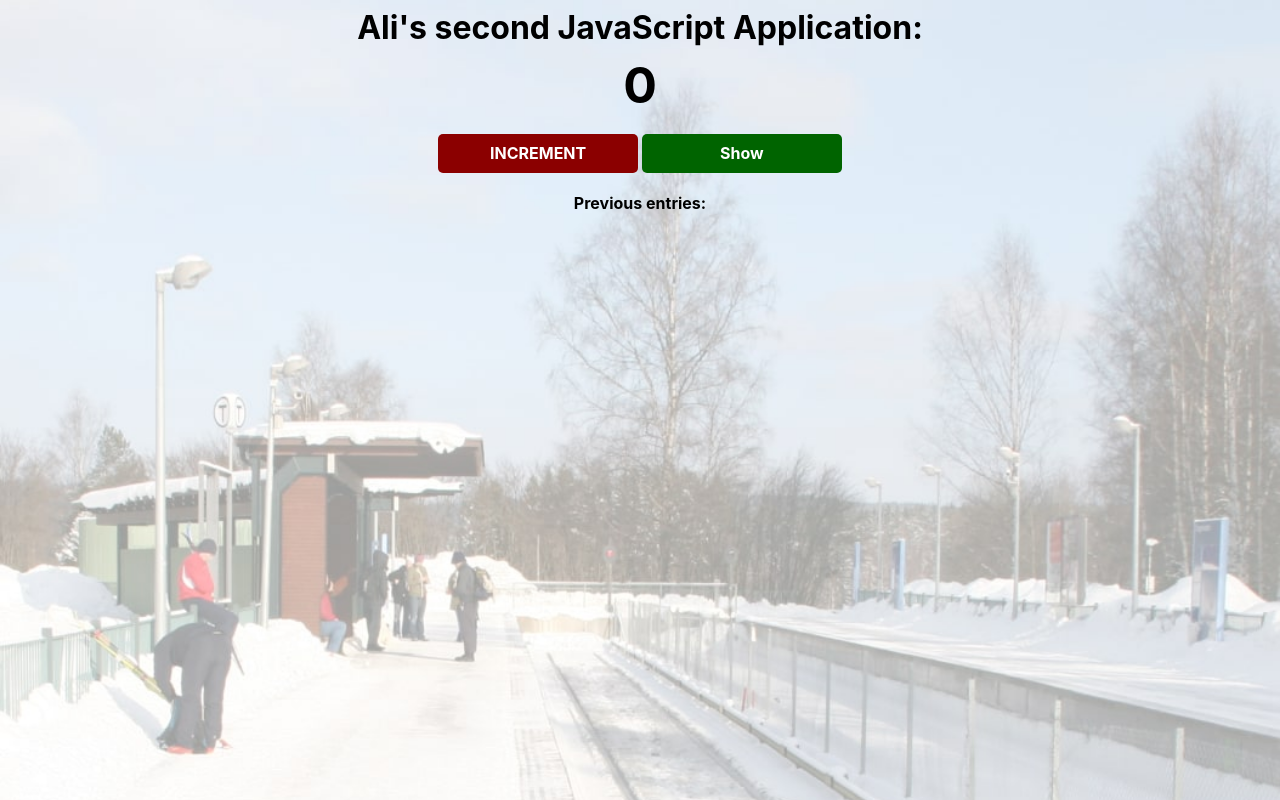
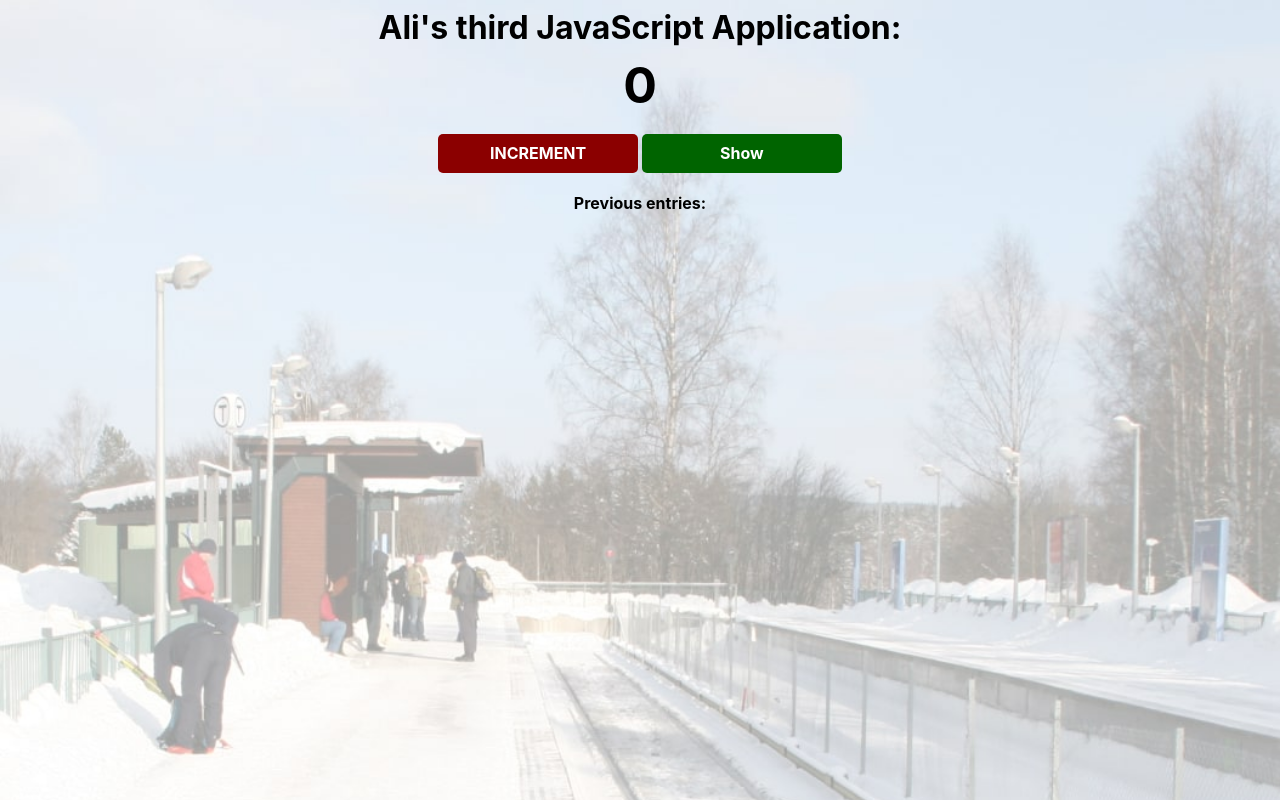
Before and after one commit to afshar360/JSLessons, a website built with Vite: page index.html in a window 1280 px wide. Built offline with nearby package versions, Linux system fonts and the light colour scheme.

Commit message:
updates title again

```diff
--- a/index.html
+++ b/index.html
@@ -3,7 +3,7 @@
         <link rel="stylesheet" href="index.css">
     </head>
     <body>
-        <h1>Ali's second JavaScript Application:</h1>
+        <h1>Ali's third JavaScript Application:</h1>
         <h2 id="count-el">0</h2>
         <button id="increment-btn" onclick="increment()">INCREMENT</button>
         <button id="save-btn" onclick="save()">Show</button>
```
